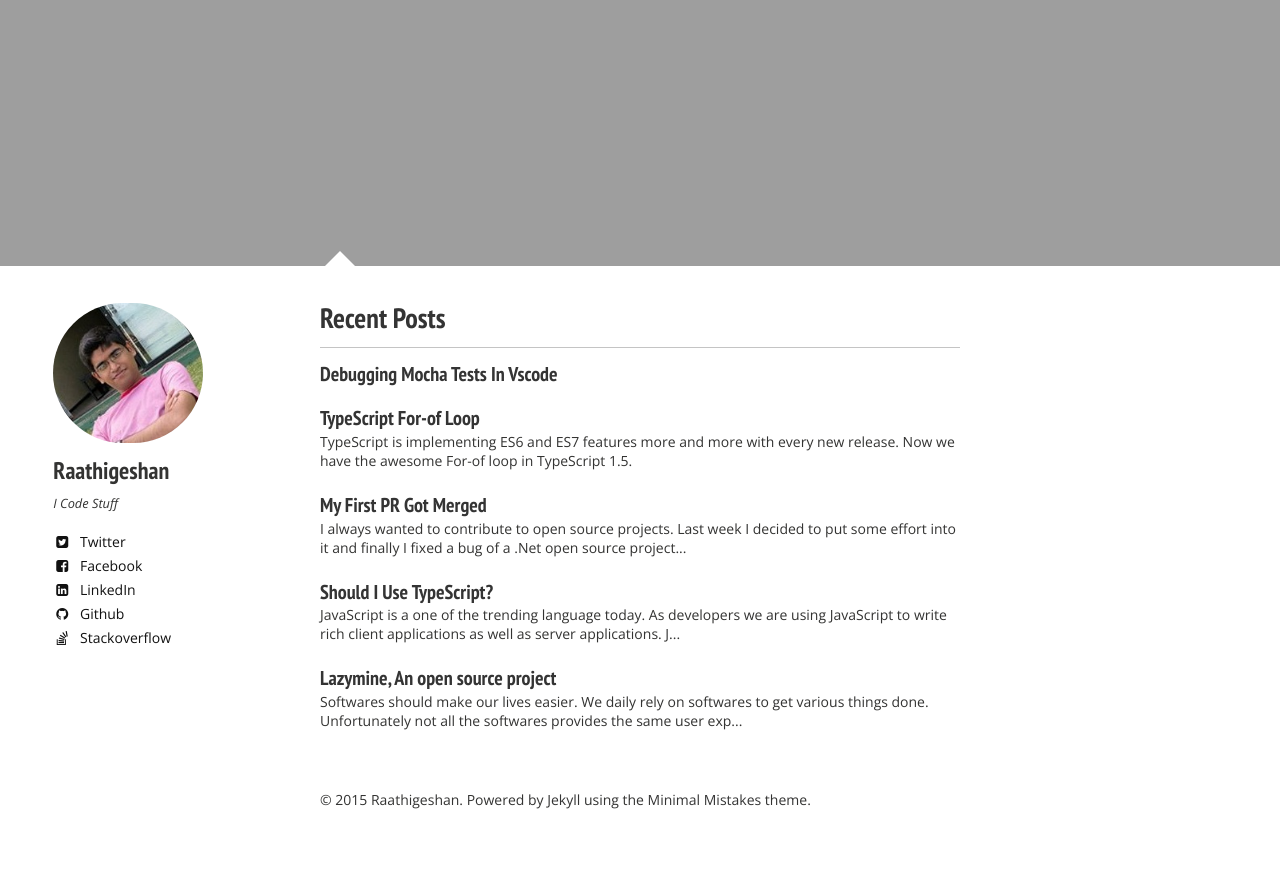
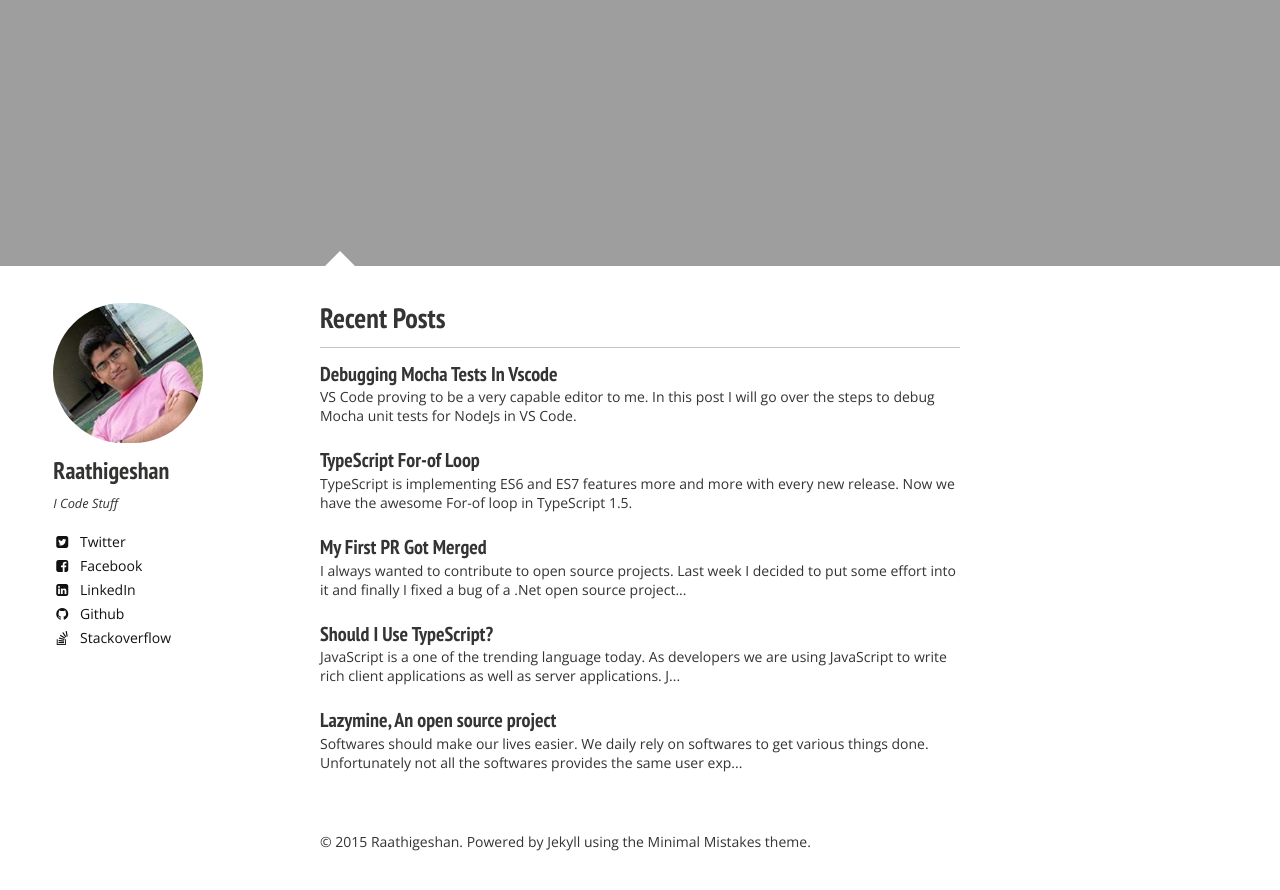
Before and after one commit to Raathigesh/Raathigesh.github.io, a Jekyll site: the page built from index.md, in a window 1280 px wide and 900 px high, scrolled down 778 px. Shown: the top 890 px of the window. Built offline with Jekyll 4.4.1, drawn with Linux system fonts in a browser that asks for light colours; nearby versions of some CDN libraries; before the commit the page ends 1636 px from its top, so only the background shows below that.

Commit message:
Updated 2015-09-26-Debugging-Mocha-Tests-In-VsCode.md

```diff
--- a/_posts/2015-09-26-Debugging-Mocha-Tests-In-VsCode.md
+++ b/_posts/2015-09-26-Debugging-Mocha-Tests-In-VsCode.md
@@ -1,7 +1,7 @@
 ---
 published: true
 layout: post
-excerpt: ""
+excerpt: VS Code proving to be a very capable editor to me. In this post I will go over the steps to debug Mocha unit tests for NodeJs in VS Code.
 modified: 2015-09-26T00:00:00.000Z
 tags:
   - TypeScript
```
